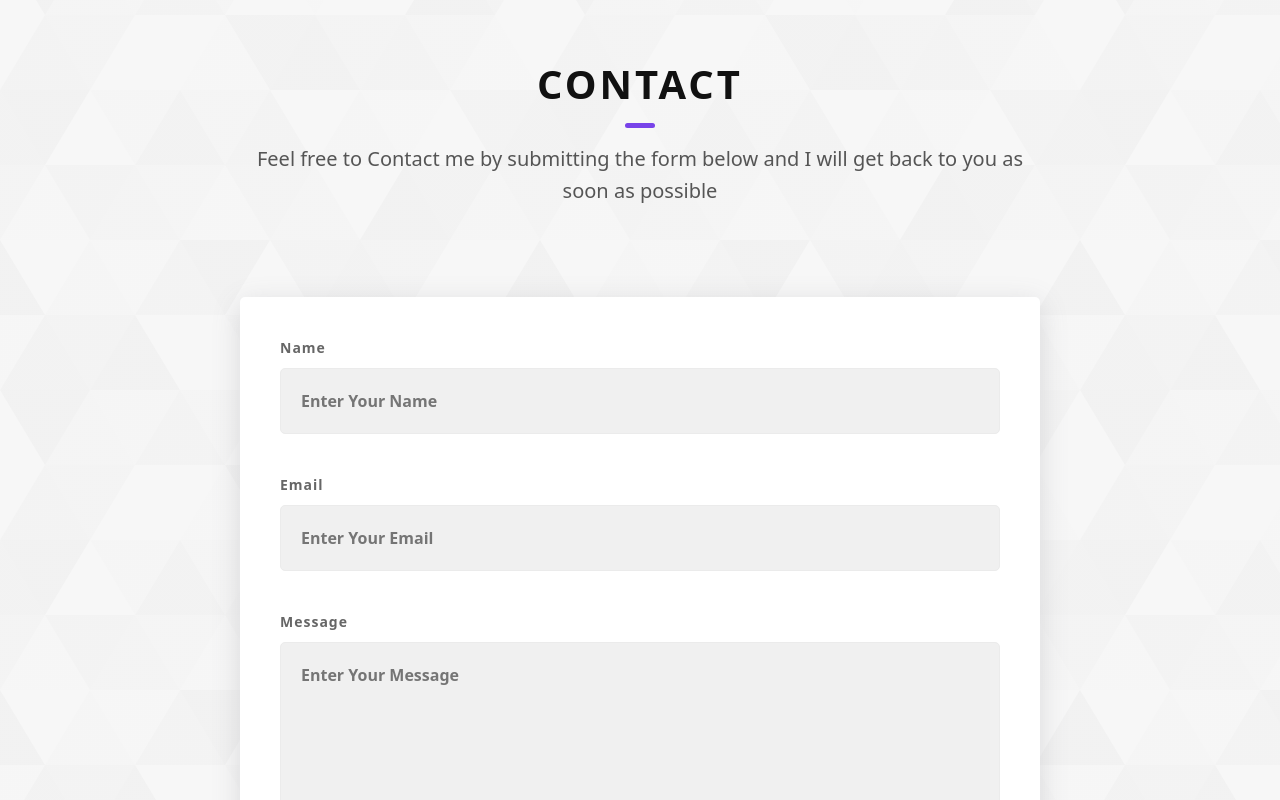
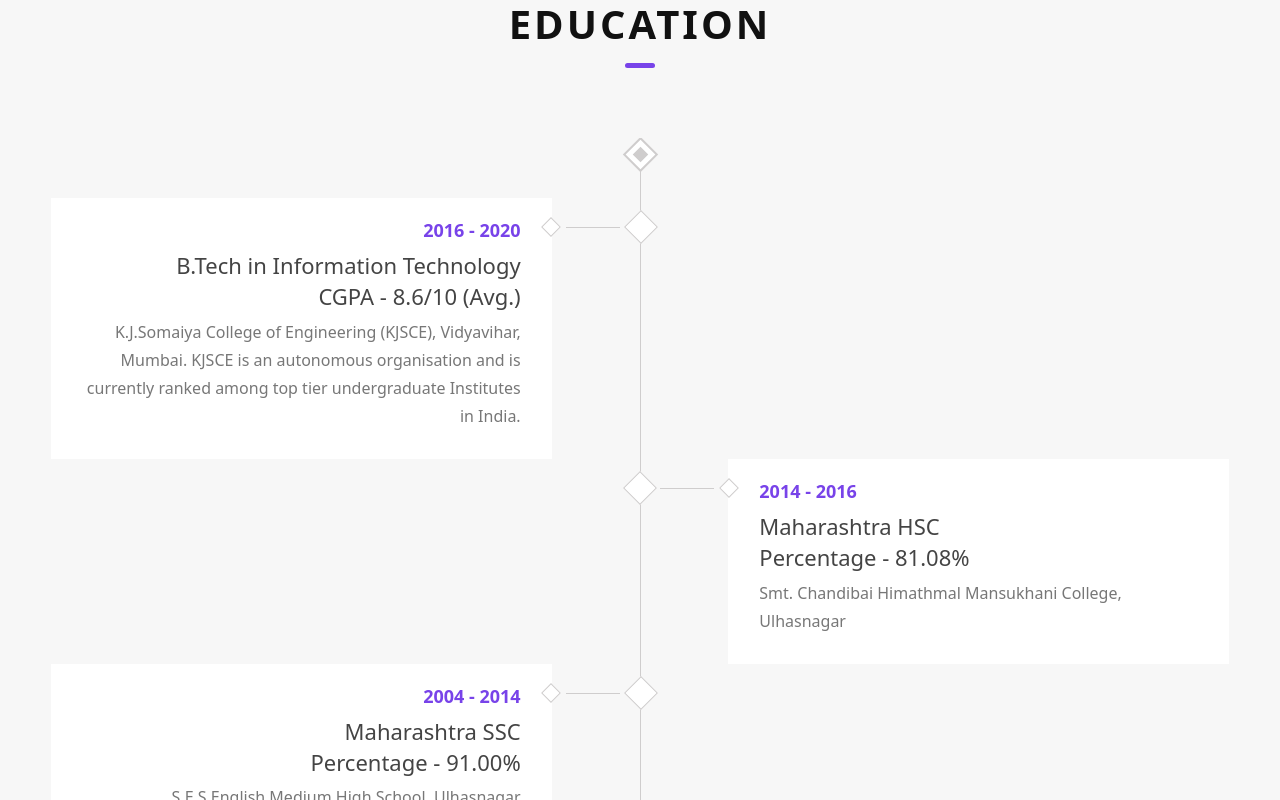
Before and after one commit to cw-shubhamMuniyal/portfolio-website, a React (Create React App) app: page / in a window 1280 px wide. Shown: the part 860-1660 px from the top of the page. Built offline with nearby package versions, Linux system fonts and the light colour scheme.

Commit message:
added education section

```diff
--- a/src/App.js
+++ b/src/App.js
@@ -1,15 +1,18 @@
 import './App.css';
+import "./Styles/heading.css"
 import AboutMe from './Components/AboutMe';
 import Contact from './Components/Contact';
+import Education from './Components/Education';
 import Header from './Components/Header';
-import { description, imageLogo, name } from './Utilities/constants';
+import { courseDetails, description, imageLogo, name } from './Utilities/constants';
 
 function App() {
   return (
     <div className="App">
-      <Header name={name} imageLogo={imageLogo}/>
+      <Header name={name} imageLogo={imageLogo} />
       <AboutMe name={name} description={description} />
-      <Contact />
+      <Education sectionName="Education" courseDetails={courseDetails} />
+      <Contact sectionName="Contact" />
     </div>
   );
 }
--- a/src/Components/Contact.js
+++ b/src/Components/Contact.js
@@ -1,8 +1,7 @@
 import { useState } from "react";
 import "../Styles/contact.css"
-import { event } from "jquery";
 
-function Contact() {
+function Contact({ sectionName }) {
     const [name, setName] = useState('');
     const [email, setEmail] = useState("");
     const [message, setMessage] = useState("");
@@ -30,7 +29,7 @@ function Contact() {
         <section id="contact" className="contact sec-pad dynamicBg">
             <div className="main-container">
                 <h2 className="heading heading-sec heading-sec__mb-med">
-                    <span className="heading-sec__main heading-sec__main--lt">Contact</span>
+                    <span className="heading-sec__main heading-sec__main--lt">{sectionName}</span>
                     <span className="heading-sec__sub heading-sec__sub--lt">
                         Feel free to Contact me by submitting the form below and I will get
                         back to you as soon as possible
--- /dev/null
+++ b/src/Components/Course.js
@@ -0,0 +1,18 @@
+import "../Styles/education.css"
+
+function Course({ duration, name, grade, university }) {
+    return (
+        <div className="award">
+            <div className="award-icon"></div>
+            <div className="award-content">
+                <span className="date">{duration}</span>
+                <h5 className="title">{name}</h5>
+                <h6 className="title">{grade}</h6>
+                <p className="description">
+                    {university}
+                </p>
+            </div>
+        </div>
+    );
+}
+export default Course;
--- /dev/null
+++ b/src/Components/Education.js
@@ -0,0 +1,31 @@
+import "../Styles/education.css"
+import "../Styles/heading.css"
+import Course from "./Course";
+
+const getCoursenDetails = (courseDetails) => {
+    if (courseDetails) {
+        return courseDetails.map((course) => (
+            <Course
+                duration={course.duration}
+                name={course.name}
+                grade={course.grade}
+                university={course.university}
+            />
+        ))
+    }
+}
+
+const Education = ({ sectionName, courseDetails }) => (
+    <section id="education" className="education sec-pad">
+        <div className="main-container">
+            <h2 className="heading heading-sec heading-sec__mb-med">
+                <span className="heading-sec__main heading-sec__main--lt">{sectionName}</span>
+            </h2>
+            <div class="main-award" id="award-box">
+                {getCoursenDetails(courseDetails)}
+            </div>
+        </div>
+    </section>
+);
+
+export default Education;
--- a/src/Components/NavbarContent.js
+++ b/src/Components/NavbarContent.js
@@ -1,8 +1,4 @@
 function NavbarContent() {
-    const setLocation = (event) => {
-        console.log(event.target)
-        window.location.replace(`#${event.target}`)
-    }
     return (
         <>
             <button className="navbar-toggler" type="button" data-bs-toggle="collapse" data-bs-target="#navbarNav" aria-controls="navbarNav" aria-expanded="false" aria-label="Toggle navigation">
@@ -14,17 +10,18 @@ function NavbarContent() {
                         <a className="custom-nav-link nav-link" href="#" data-bs-target=".navbar-collapse.show">About</a>
                     </li>
                     <li className="nav-item">
-                        <a className="custom-nav-link nav-link" href="#"  data-bs-target=".navbar-collapse.show">Work Experience</a>
+                        <a className="custom-nav-link nav-link" href="#" data-bs-target=".navbar-collapse.show">Work Experience</a>
                     </li>
                     <li className="nav-item">
-                        <a className="custom-nav-link nav-link" href="#"  data-bs-target=".navbar-collapse.show">Projects</a>
+                        <a className="custom-nav-link nav-link" href="#" data-bs-target=".navbar-collapse.show">Projects</a>
                     </li>
                     <li className="nav-item">
-                        <a className="custom-nav-link nav-link" href="#"  data-bs-target=".navbar-collapse.show">Education</a>
+                        <a className="custom-nav-link nav-link" href="#education" data-bs-target=".navbar-collapse.show">Education</a>
                     </li>
                     <li className="nav-item">
-                        <a className="custom-nav-link nav-link" href="#contact" data-bs-target=".navbar-collapse.show"
-                            >
+                        <a className="custom-nav-link nav-link" href="#contact" data-bs-toggle="collapse"
+                            data-bs-target=".navbar-collapse.show"
+                        >
                             Contact
                         </a>
                     </li>
--- a/src/Styles/contact.css
+++ b/src/Styles/contact.css
@@ -2,93 +2,6 @@
     background: linear-gradient(to right, rgba(245, 245, 245, 0.8), rgba(245, 245, 245, 0.8)), url(../../StaticMedia/Images/checks-background.svg);
     background-size: cover;
     background-position: center;
-}
-
-@media only screen and (max-width: 56.25em) {
-    .sec-pad {
-        padding: 8rem 0;
-    }
-}
-
-.sec-pad {
-    padding: 12rem 0;
-}
-
-.main-container {
-    max-width: 120rem;
-    margin: auto;
-    width: 92%;
-}
-
-@media only screen and (max-width: 56.25em) {
-    .heading-sec__mb-med {
-        margin-bottom: 8rem;
-    }
-}
-
-.heading-sec__mb-med {
-    margin-bottom: 9rem;
-}
-
-.heading-sec__main--lt {
-    color: #111;
-    font-weight: 800;
-}
-
-.heading-sec__main {
-    display: block;
-    font-size: 4rem;
-    text-transform: uppercase;
-    letter-spacing: 1px;
-    letter-spacing: 3px;
-    text-align: center;
-    margin-bottom: 3.5rem;
-    position: relative;
-    color: #111;
-}
-
-@media only screen and (max-width: 37.5em) {
-    .heading-sec__main::after {
-        top: calc(100% + 1.2rem);
-    }
-}
-
-.heading-sec__main::after {
-    content: '';
-    position: absolute;
-    top: calc(100% + 1.5rem);
-    height: 5px;
-    width: 3rem;
-    background: #7843E9;
-    left: 50%;
-    transform: translateX(-50%);
-    border-radius: 5px;
-}
-
-.heading-sec__main--lt::after {
-    content: '';
-    background: #7843E9 !important;
-}
-
-.heading-sec__sub--lt {
-    color: #333;
-}
-
-@media only screen and (max-width: 37.5em) {
-    .heading-sec__sub {
-        font-size: 1.8rem;
-    }
-}
-
-.heading-sec__sub {
-    display: block;
-    text-align: center;
-    color: #555;
-    font-size: 2rem;
-    font-weight: 500;
-    max-width: 80rem;
-    margin: auto;
-    line-height: 1.6;
 }
 
 @media only screen and (max-width: 37.5em) {
--- /dev/null
+++ b/src/Styles/education.css
@@ -0,0 +1,225 @@
+.education {
+    background: linear-gradient(to right, rgba(245, 245, 245, 0.8), rgba(245, 245, 245, 0.8));
+    background-size: cover;
+    background-position: center;
+}
+
+@media only screen and (max-width: 767px) {
+    #award-box {
+        padding-left: 20px;
+    }
+}
+
+#awards {
+    background: #f0f0f0;
+}
+
+#award-box {
+    overflow: hidden;
+    position: relative;
+    padding: 60px 0;
+}
+
+#award-box:before {
+    content: "";
+    width: 1px;
+    height: 100%;
+    background: #cfcdcd;
+    position: absolute;
+    top: 0;
+    left: 50%;
+}
+
+#award-box .award {
+    width: 50%;
+    clear: both;
+    position: relative;
+}
+
+#award-box .award:before,
+#award-box .award:after {
+    content: "";
+    display: block;
+    clear: both;
+}
+
+#award-box .award:first-child:before,
+#award-box .award:last-child:before {
+    content: "";
+    width: 11px;
+    height: 11px;
+    background: #cfcdcd;
+    box-sizing: content-box;
+    border: 5px solid #fff;
+    box-shadow: 0 0 0 2px #cfcdcd;
+    position: absolute;
+    top: -54px;
+    right: -11px;
+    transform: rotate(45deg);
+}
+
+#award-box .award:last-child:before {
+    top: auto;
+    bottom: -54px;
+}
+
+#award-box .award:last-child:nth-child(even):before {
+    right: auto;
+    left: -11px;
+}
+
+#award-box .award-icon {
+    width: 24px;
+    height: 24px;
+    background: #fff;
+    border: 1px solid #cfcdcd;
+    position: absolute;
+    top: 17px;
+    right: -13px;
+    z-index: 1;
+    transform: rotate(45deg);
+}
+
+#award-box .award-icon:before {
+    content: "";
+    display: block;
+    width: 15px;
+    height: 15px;
+    background: #fff;
+    position: absolute;
+    top: 50%;
+    left: 50%;
+    transform: translate(-50%, -50%);
+    transition: background-color 0.2s ease 0s;
+}
+
+#award-box .award:hover .award-icon:before {
+    background: #7843E9;
+}
+
+#award-box .award-content {
+    width: 85%;
+    padding: 18px 30px;
+    background: #fff;
+    text-align: right;
+    float: left;
+    border: 1px solid transparent;
+    position: relative;
+    transition: all 0.3s ease 0s;
+}
+
+#award-box .award:hover .award-content {
+    border: 1px solid #cfcdcd;
+}
+
+#award-box .award-content:before {
+    content: "";
+    display: block;
+    width: 14px;
+    height: 14px;
+    background: #fff;
+    border: 1px solid #cfcdcd;
+    position: absolute;
+    top: 21px;
+    right: -7.3px;
+    transform: rotate(45deg);
+    transition: all 0.2s ease 0s;
+}
+
+#award-box .award:hover .award-content:before {
+    background: #7843E9;
+    border-color: #7843E9;
+}
+
+#award-box .award-content:after {
+    content: "";
+    width: 11%;
+    height: 1px;
+    background: #cfcdcd;
+    position: absolute;
+    top: 28px;
+    right: -14%;
+}
+
+#award-box .date {
+    display: block;
+    font-size: 18px;
+    font-weight: 600;
+    color: #7843E9;
+    margin: 0 0 8px;
+    transition: all 0.3s ease 0s;
+}
+
+#award-box .award:hover .date {
+    color: #444;
+}
+
+#award-box .title {
+    font-size: 22px;
+    color: #444;
+    margin-top: 0;
+    transition: all 0.3s ease 0s;
+}
+
+#award-box .award:hover .title {
+    color: #7843E9;
+}
+
+#award-box .description {
+    font-size: 16px;
+    color: #777;
+    line-height: 28px;
+    margin-top: 8px;
+}
+
+#award-box .award:nth-child(2n),
+#award-box .award:nth-child(2n) .award-content {
+    float: right;
+    text-align: left;
+}
+
+#award-box .award:nth-child(2n) .award-icon {
+    right: 0;
+    left: -12px;
+}
+
+#award-box .award:nth-child(2n) .award-content:before {
+    left: -7.3px;
+}
+
+#award-box .award:nth-child(2n) .award-content:after {
+    left: -14%;
+}
+
+@media only screen and (max-width: 767px) {
+    #award-box {
+        padding-left: 20px;
+    }
+    #award-box:before {
+        left: 20px;
+    }
+    #award-box .award {
+        width: 100%;
+    }
+    #award-box .award,
+    #award-box .award-content {
+        float: right;
+        padding:5px;
+        text-align: left;
+    }
+    #award-box .award:first-child:before,
+    #award-box .award:last-child:nth-child(odd):before {
+        right: auto;
+        left: -11px;
+    }
+    #award-box .award-icon {
+        right: 0;
+        left: -12px;
+    }
+    #award-box .award-content:before {
+        left: -7.3px;
+    }
+    #award-box .award-content:after {
+        left: -14%;
+    }
+}
--- /dev/null
+++ b/src/Styles/heading.css
@@ -0,0 +1,86 @@
+@media only screen and (max-width: 56.25em) {
+    .sec-pad {
+        padding: 4rem 0;
+    }
+}
+
+.sec-pad {
+    padding: 6rem 0;
+}
+
+.main-container {
+    max-width: 120rem;
+    margin: auto;
+    width: 92%;
+}
+
+@media only screen and (max-width: 56.25em) {
+    .heading-sec__mb-med {
+        margin-bottom: 8rem;
+    }
+}
+
+.heading-sec__mb-med {
+    margin-bottom: 9rem;
+}
+
+.heading-sec__main--lt {
+    color: #111;
+    font-weight: 800;
+}
+
+.heading-sec__main {
+    display: block;
+    font-size: 4rem;
+    text-transform: uppercase;
+    letter-spacing: 1px;
+    letter-spacing: 3px;
+    text-align: center;
+    margin-bottom: 3.5rem;
+    position: relative;
+    color: #111;
+}
+
+@media only screen and (max-width: 37.5em) {
+    .heading-sec__main::after {
+        top: calc(100% + 1.2rem);
+    }
+}
+
+.heading-sec__main::after {
+    content: '';
+    position: absolute;
+    top: calc(100% + 1.5rem);
+    height: 5px;
+    width: 3rem;
+    background: #7843E9;
+    left: 50%;
+    transform: translateX(-50%);
+    border-radius: 5px;
+}
+
+.heading-sec__main--lt::after {
+    content: '';
+    background: #7843E9 !important;
+}
+
+.heading-sec__sub--lt {
+    color: #333;
+}
+
+@media only screen and (max-width: 37.5em) {
+    .heading-sec__sub {
+        font-size: 1.8rem;
+    }
+}
+
+.heading-sec__sub {
+    display: block;
+    text-align: center;
+    color: #555;
+    font-size: 2rem;
+    font-weight: 500;
+    max-width: 80rem;
+    margin: auto;
+    line-height: 1.6;
+}
--- a/src/Utilities/constants.js
+++ b/src/Utilities/constants.js
@@ -1,3 +1,24 @@
 export const name = "Shubham Muniyal";
 export const description = "I'm a Software Engineer from India. I love to solve problems in an efficient way.";
 export const imageLogo = "https://i.postimg.cc/TwY74D31/profile-pic-8.png";
+
+export const courseDetails = [
+    {
+        duration : "2016 - 2020",
+        name : "B.Tech in Information Technology",
+        grade : "CGPA - 8.6/10 (Avg.)",
+        university : "K.J.Somaiya College of Engineering (KJSCE), Vidyavihar, Mumbai. KJSCE is an autonomous organisation and is currently ranked among top tier undergraduate Institutes in India."
+    },
+    {
+        duration : "2014 - 2016",
+        name : "Maharashtra HSC",
+        grade : "Percentage - 81.08%",
+        university : "Smt. Chandibai Himathmal Mansukhani College, Ulhasnagar"
+    },
+    {
+        duration : "2004 - 2014",
+        name : "Maharashtra SSC",
+        grade : "Percentage - 91.00%",
+        university : "S.E.S English Medium High School, Ulhasnagar"
+    },
+];
```
